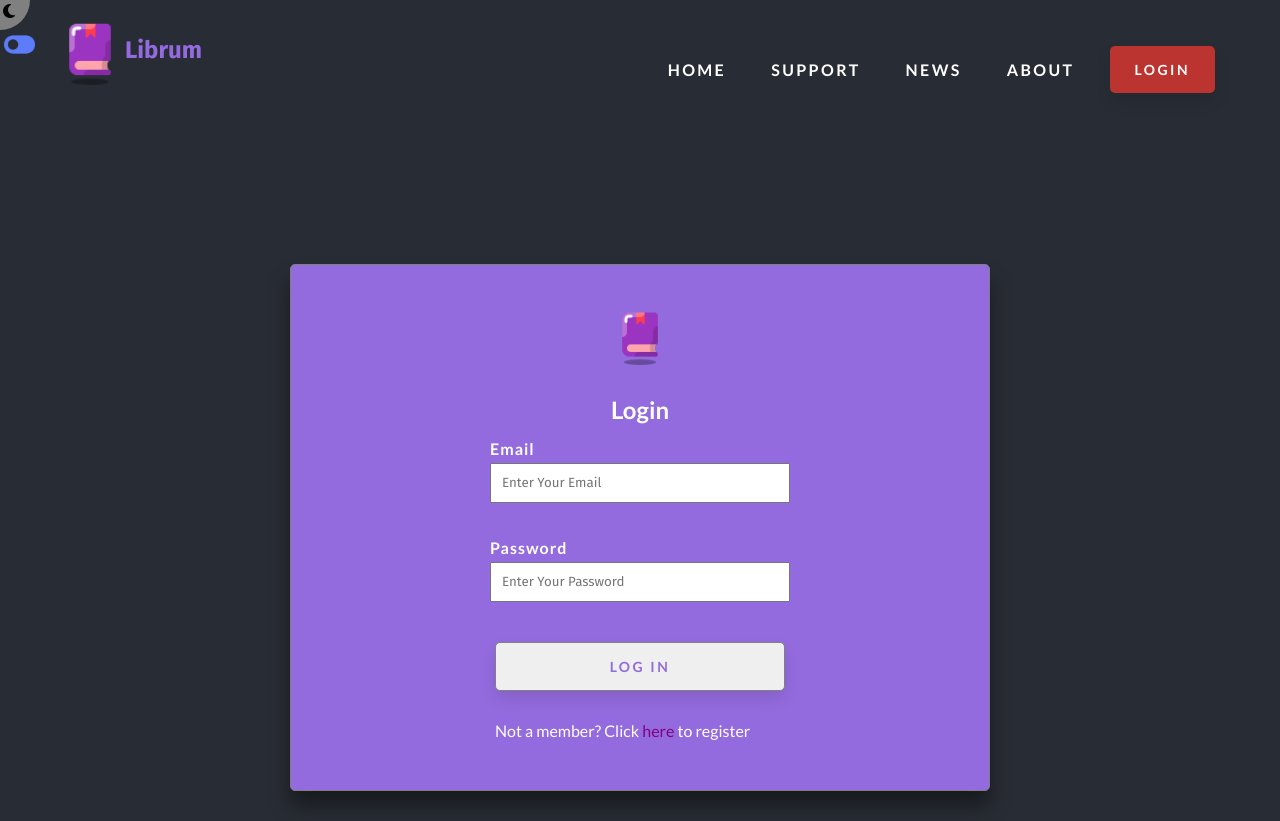
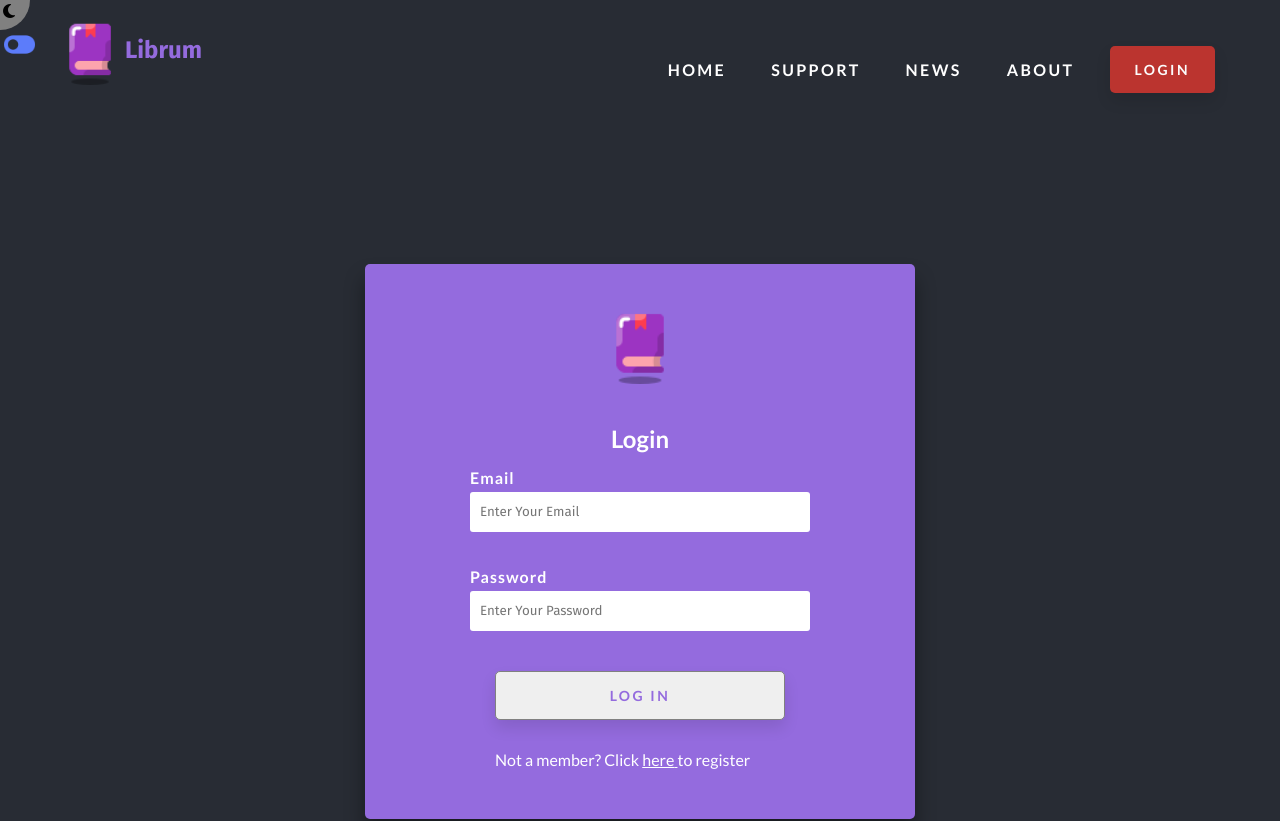
Before and after one commit to moedeera/ereader, a React (Create React App) app: page /login in a window 1280 px wide. Shown: the top 821 px of the page. Built offline with nearby package versions, Linux system fonts and the light colour scheme; no server answers; a web font is replaced by a local one.

Commit message:
login form edits

```diff
--- a/src/Components/LoginForm/LoginForm.css
+++ b/src/Components/LoginForm/LoginForm.css
@@ -61,25 +61,31 @@ input[type="password"] {
   display: flex;
   justify-content: center;
   align-items: center;
+  /* border: 2px solid red; */
+}
+
+.form-container a,
+.form-container a:visited {
+  color: white;
 }
 
 .log-form {
-  border: 1px solid grey;
+  /* border: 1px solid red; */
   width: 95%;
-  max-width: 700px;
+  max-width: 550px;
   display: flex;
   flex-direction: column;
   align-items: center;
   padding: 30px 0;
-  background-color: white;
   border-radius: 5px;
   margin-top: 125px;
   box-shadow: var(--box-shadow);
+  background-color: var(--color-primary);
+  color: white;
 }
 .form-input {
   width: 100%;
-  max-width: 310px;
-  /* border: 1px solid crimson; */
+  max-width: 350px;
   padding: 15px 5px;
   font-weight: 700;
   letter-spacing: 1px;
@@ -88,8 +94,10 @@ input[type="password"] {
   width: 100%;
   text-align: left;
   margin: 5px 0;
-  padding: 10px;
+  padding: 12px 10px;
   font-family: "Fira Sans", sans-serif;
+  border-radius: 3px;
+  border: none;
 }
 
 .form-input-title {
--- a/src/Components/LoginForm/LoginForm.js
+++ b/src/Components/LoginForm/LoginForm.js
@@ -61,25 +61,12 @@ export const LoginForm = () => {
     <div className="container">
       {regLogState ? (
         <div className="form-container">
-          <div
-            style={
-              bg === "dark"
-                ? {
-                    color: "white",
-                    backgroundColor: "var(--color-primary)",
-                  }
-                : {
-                    color: "white",
-                    backgroundColor: "var(--color-primary)",
-                  }
-            }
-            className="log-form"
-          >
+          <div className="log-form">
             <img
               src={logo}
               alt="logo"
-              width={"80px"}
-              style={{ marginBottom: "20px" }}
+              width={"100px"}
+              style={{ marginBottom: "30px" }}
             />
             <div className="log-form-header">
               <h2>Login</h2>
@@ -133,7 +120,7 @@ export const LoginForm = () => {
                   onClick={() => {
                     setRegLogState(false);
                   }}
-                  style={{ color: "purple" }}
+                  style={{ textDecoration: "underline" }}
                 >
                   here{" "}
                 </span>
@@ -144,13 +131,7 @@ export const LoginForm = () => {
         </div>
       ) : (
         <div className="form-container">
-          <div
-            style={{
-              color: "white",
-              backgroundColor: "var(--color-primary)",
-            }}
-            className="log-form"
-          >
+          <div className="log-form">
             <div className="log-form-header">
               <img
                 src={logo}
@@ -264,7 +245,7 @@ export const LoginForm = () => {
                   onClick={() => {
                     setRegLogState(true);
                   }}
-                  style={{ color: "purple" }}
+                  style={{ textDecoration: "underline" }}
                 >
                   here{" "}
                 </span>
@@ -273,6 +254,7 @@ export const LoginForm = () => {
             </div>
 
             <button
+              className="btn btn-login"
               onClick={() => {
                 register();
               }}
```
